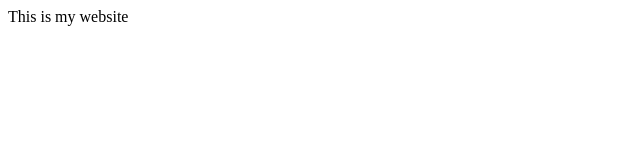
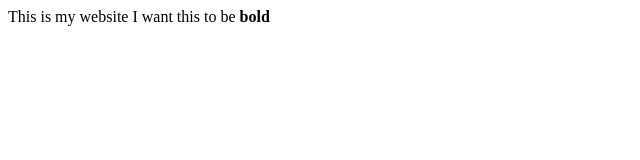
Before and after one commit to stephaniemertz/stephaniemertz.github.io, a plain HTML site: page index.html in a window 1280 px wide. Shown: the whole page, without its empty margins (0-640 px from the left). Drawn offline with Linux system fonts and the light colour scheme.

Commit message:
Update index.html

```diff
--- a/index.html
+++ b/index.html
@@ -1 +1,4 @@
 This is my website
+
+
+I want this to be <b>bold</b>
```
